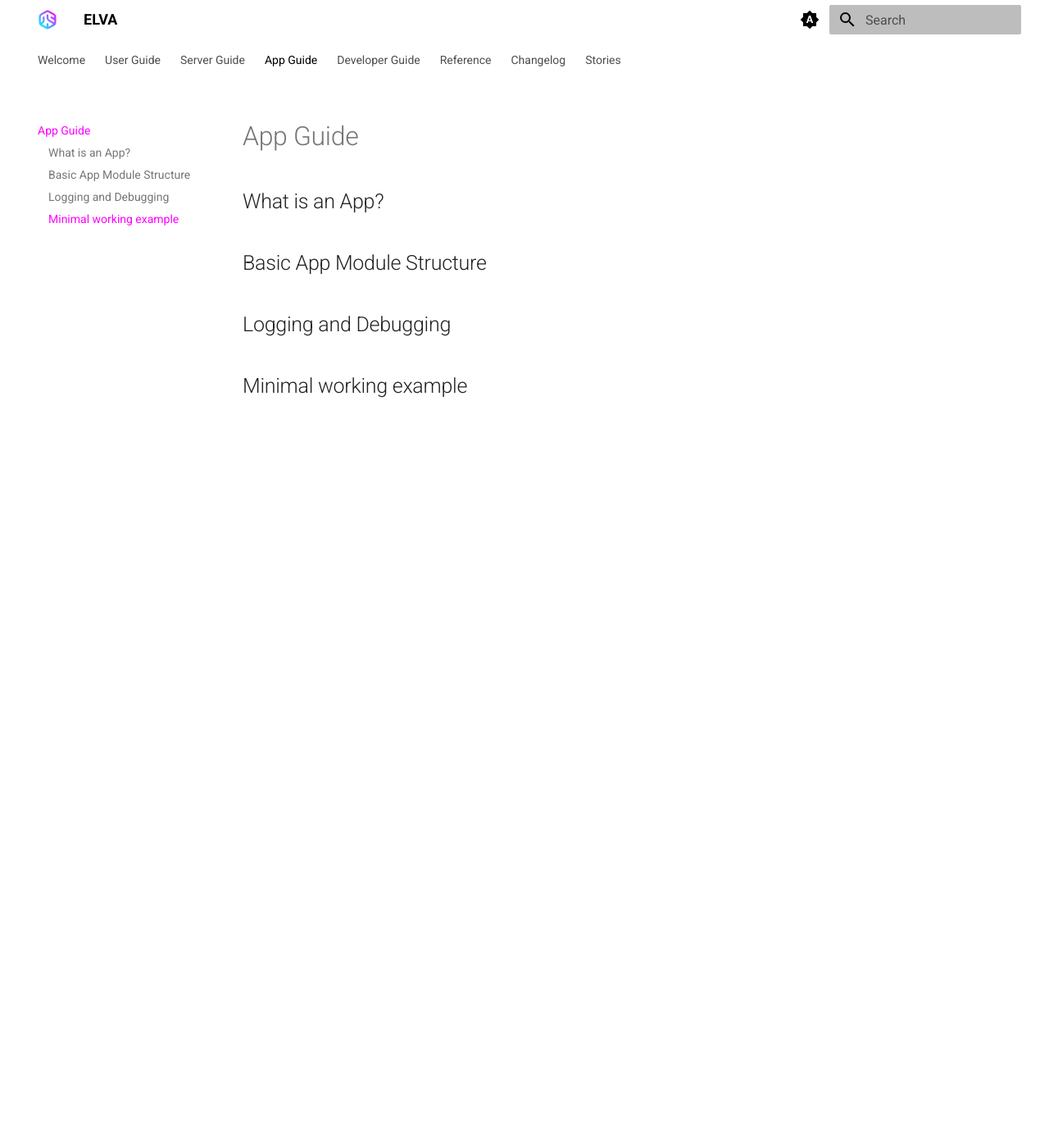
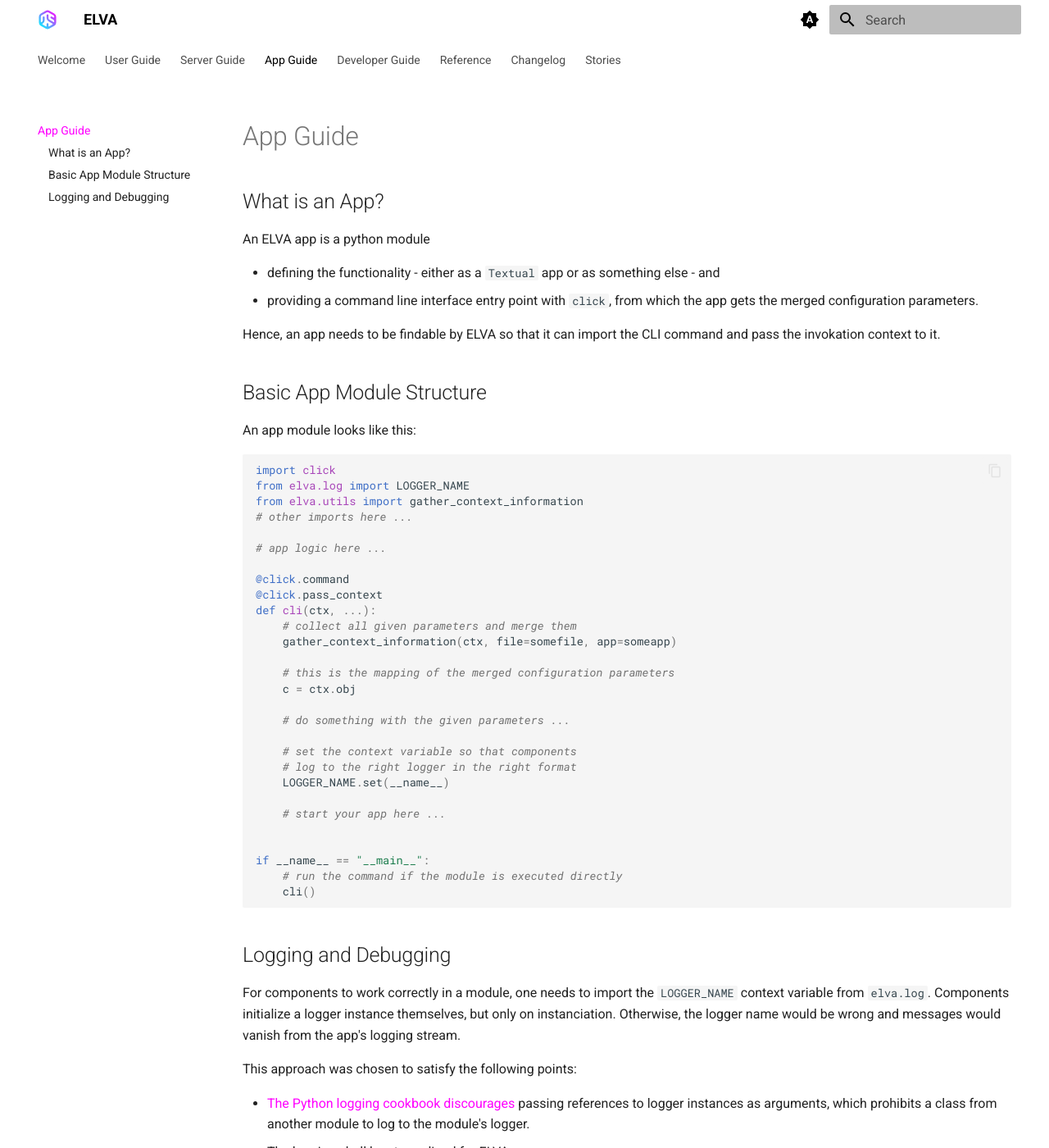
Before and after one commit to jbdyn/elva, an MkDocs documentation site: the page built from docs/app-guide.md, in a window 1280 px wide and 1400 px high. Shown: the whole window at 82% size. Built offline with MkDocs 1.6.1 and Material for MkDocs 9.7.7, drawn with Linux system fonts in a browser that asks for light colours; some of the changed text lies outside the part shown.

Commit message:
WIP: Add content to guides and posts

````diff
--- a/docs/app-guide.md
+++ b/docs/app-guide.md
@@ -2,8 +2,57 @@
 
 ## What is an App?
 
+An ELVA app is a python module
+
+- defining the functionality - either as a `Textual` app or as something else - and
+- providing a command line interface entry point with `click`, from which the app gets the merged configuration parameters.
+
+Hence, an app needs to be findable by ELVA so that it can import the CLI command and pass the invokation context to it.
+
+
 ## Basic App Module Structure
+
+An app module looks like this:
+
+```python
+import click
+from elva.log import LOGGER_NAME
+from elva.utils import gather_context_information
+# other imports here ...
+
+# app logic here ...
+
+@click.command
+@click.pass_context
+def cli(ctx, ...):
+    # collect all given parameters and merge them
+    gather_context_information(ctx, file=somefile, app=someapp)
+
+    # this is the mapping of the merged configuration parameters
+    c = ctx.obj
+
+    # do something with the given parameters ...
+
+    # set the context variable so that components
+    # log to the right logger in the right format
+    LOGGER_NAME.set(__name__)
+
+    # start your app here ...
+
+
+if __name__ == "__main__":
+    # run the command if the module is executed directly
+    cli()
+```
+
 
 ## Logging and Debugging
 
-## Minimal working example
+For components to work correctly in a module, one needs to import the `LOGGER_NAME` context variable from `elva.log`.
+Components initialize a logger instance themselves, but only on instanciation.
+Otherwise, the logger name would be wrong and messages would vanish from the app's logging stream.
+
+This approach was chosen to satisfy the following points:
+
+- [The Python logging cookbook discourages](https://docs.python.org/3/howto/logging-cookbook.html#using-loggers-as-attributes-in-a-class-or-passing-them-as-parameters) passing references to logger instances as arguments, which prohibits a class from another module to log to the module's logger.
+- The logging shall be streamlined for ELVA apps.
````
Also changed, not shown: docs/developer-guide.md (+6 -8 lines), docs/index.md (+2 -0 lines), docs/stories/posts/how-to-not-write-textual-apps.md (+27 -2 lines), docs/stories/posts/indexing-in-y-crdts.md (renamed from docs/stories/posts/indexing-y-crdts.md, +3 -0 lines), docs/user-guide.md (+1 -1 lines), 1 other file.
